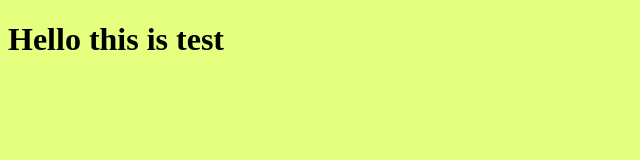
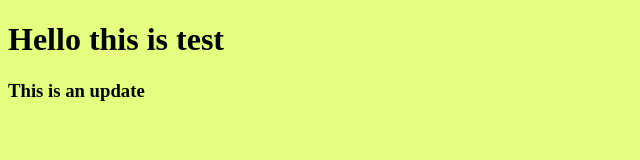
Before and after one commit to YoussefJoe777/Myproject, a plain HTML site: page index.html in a window 1280 px wide. Shown: the whole page, without its empty margins (0-640 px from the left). Drawn offline with Linux system fonts and the light colour scheme.

Commit message:
edit html file

```diff
--- a/index.html
+++ b/index.html
@@ -8,6 +8,7 @@
 </head>
 <body>
     <h1>Hello this is test</h1>
+    <H3>This is an update</H3>
     <script src="script.js"></script>
 </body>
 </html>
```
